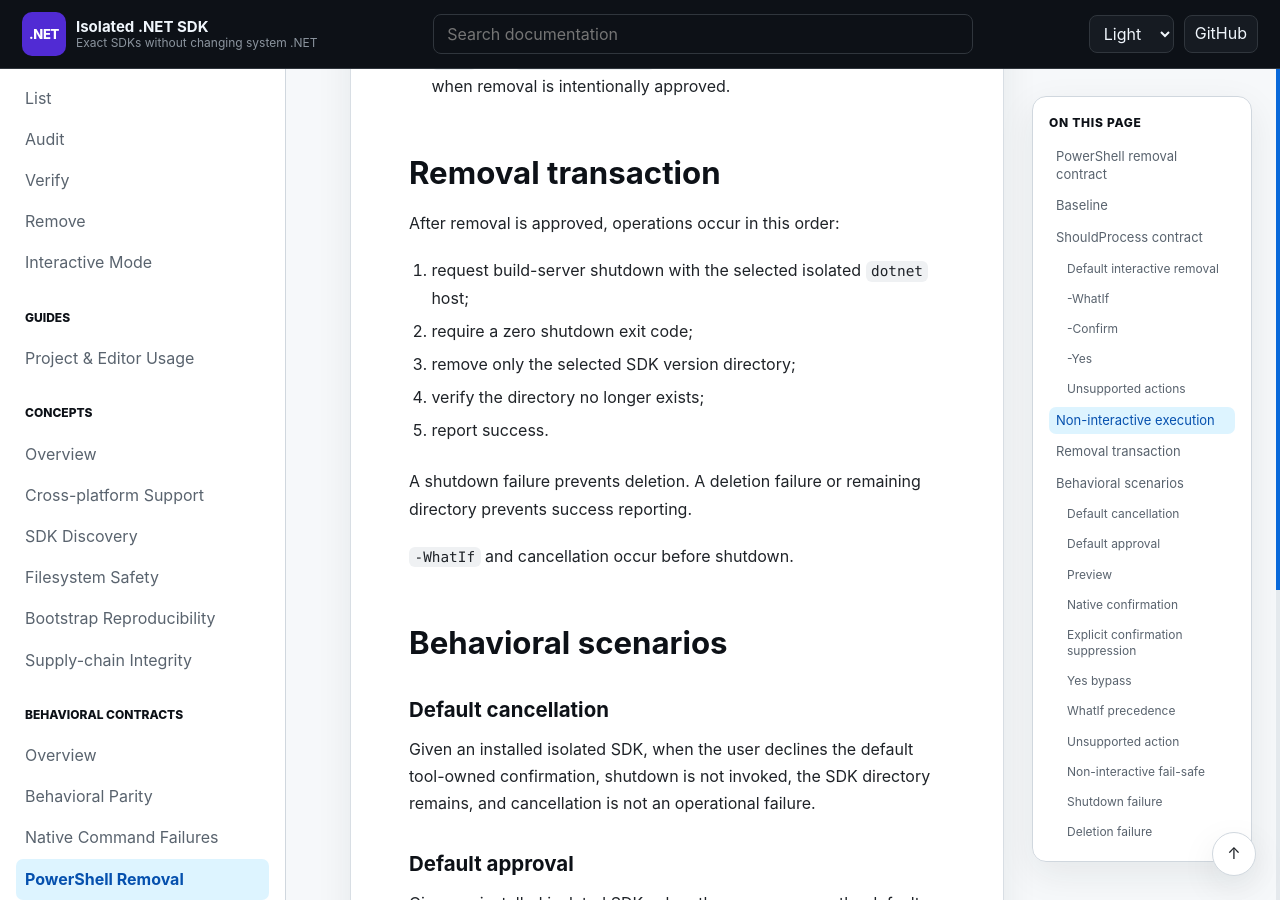
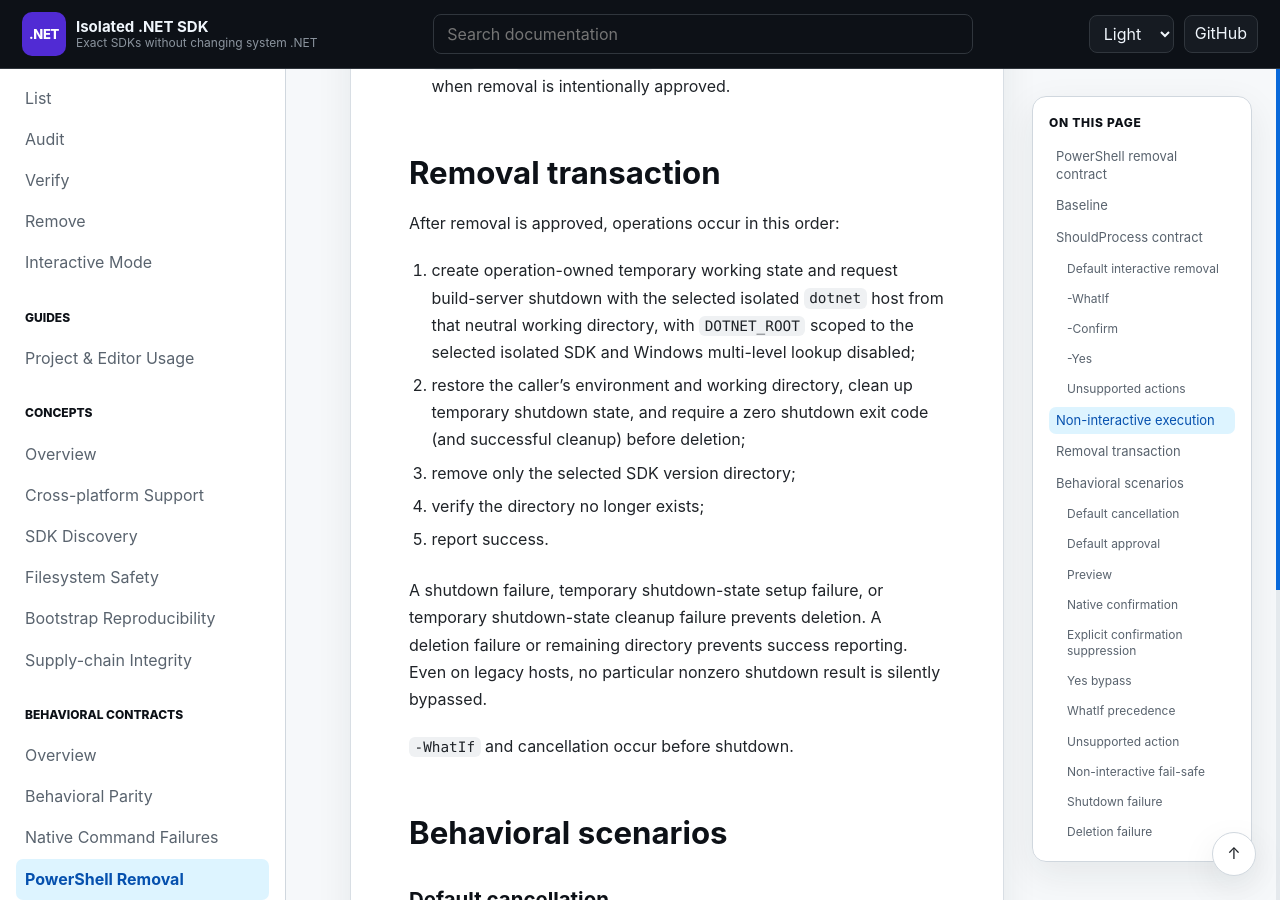
Before and after one commit to infoconex/isolated-dotnet-sdk, a Jekyll site: the page built from docs/contracts/powershell-removal.md, in a window 1280 px wide and 900 px high, scrolled down 2990 px. Built offline with Jekyll 4.4.1, drawn with Linux system fonts in a browser that asks for light colours; our own code applies the rules of GitHub Pages for plain Markdown files.

Commit message:
docs: specify isolated shutdown without deletion bypass (#161)

```diff
--- a/docs/contracts/powershell-removal.md
+++ b/docs/contracts/powershell-removal.md
@@ -72,13 +72,13 @@ Non-interactive execution is fail-safe:
 
 After removal is approved, operations occur in this order:
 
-1. request build-server shutdown with the selected isolated `dotnet` host;
-2. require a zero shutdown exit code;
+1. create operation-owned temporary working state and request build-server shutdown with the selected isolated `dotnet` host from that neutral working directory, with `DOTNET_ROOT` scoped to the selected isolated SDK and Windows multi-level lookup disabled;
+2. restore the caller's environment and working directory, clean up temporary shutdown state, and require a zero shutdown exit code (and successful cleanup) before deletion;
 3. remove only the selected SDK version directory;
 4. verify the directory no longer exists;
 5. report success.
 
-A shutdown failure prevents deletion. A deletion failure or remaining directory prevents success reporting.
+A shutdown failure, temporary shutdown-state setup failure, or temporary shutdown-state cleanup failure prevents deletion. A deletion failure or remaining directory prevents success reporting. Even on legacy hosts, no particular nonzero shutdown result is silently bypassed.
 
 `-WhatIf` and cancellation occur before shutdown.
 
```
